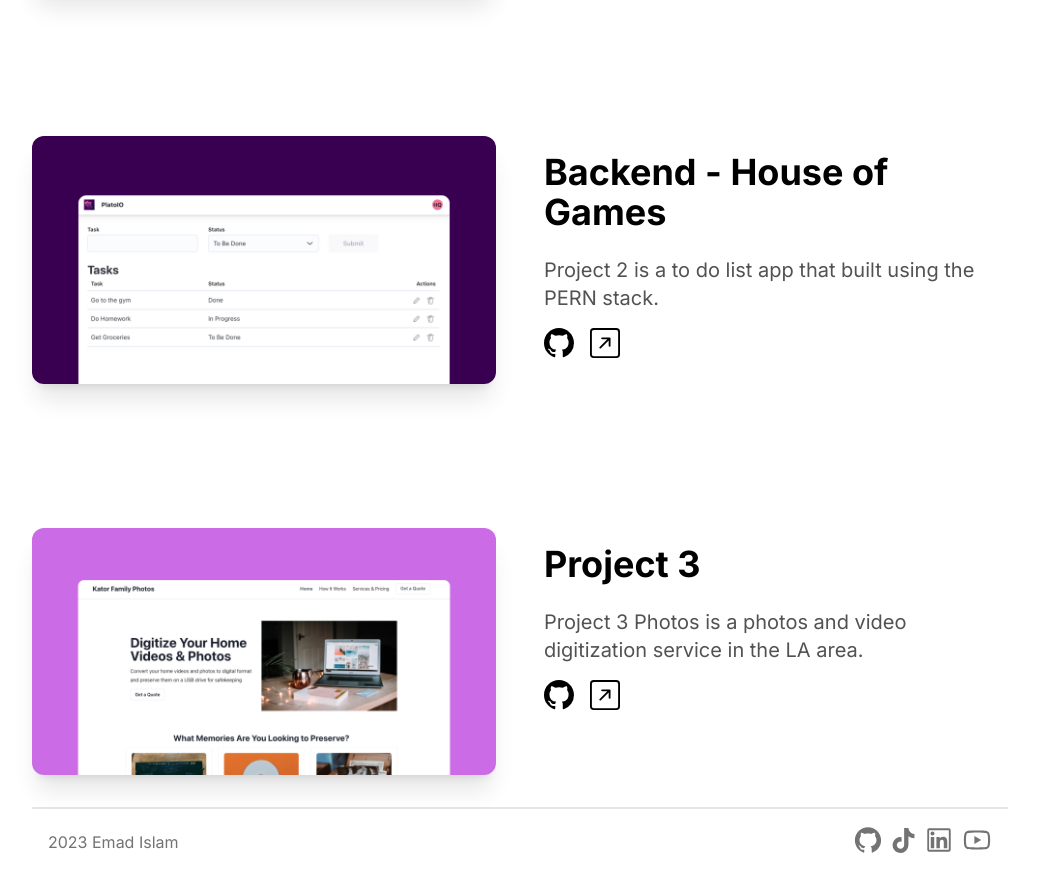
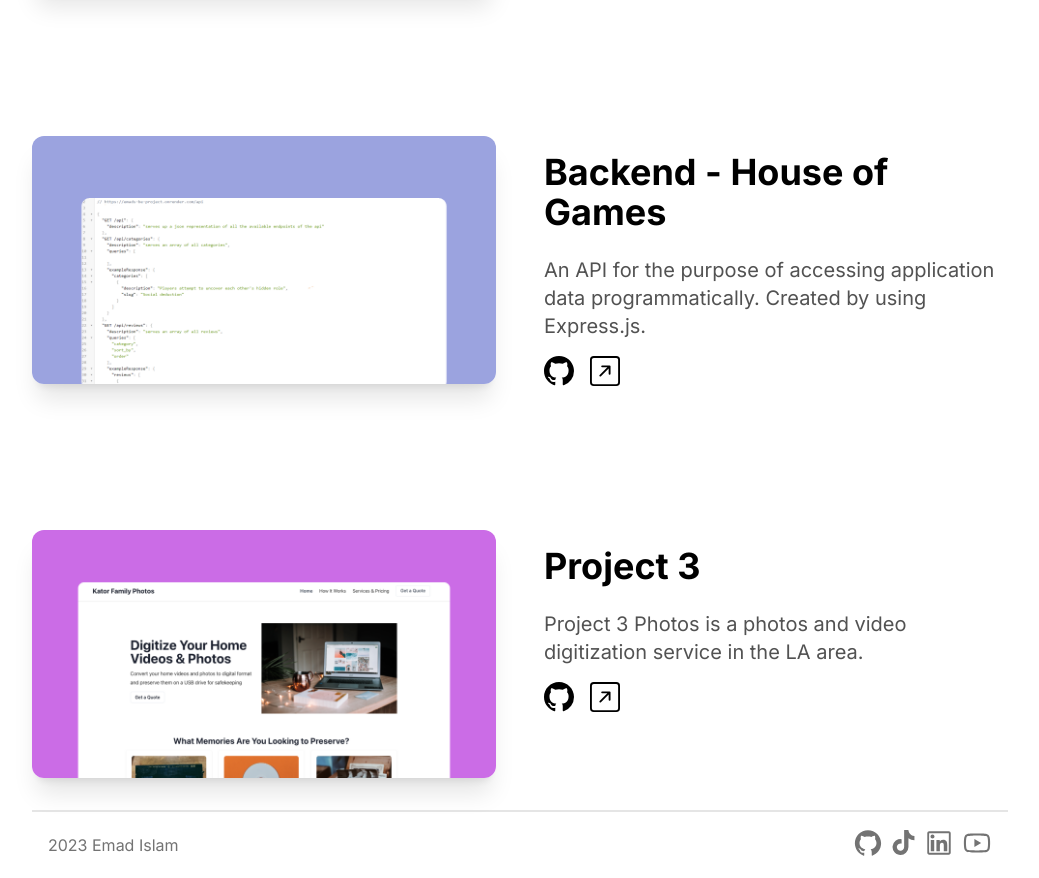
Before and after one commit to code-emad/porfolio-ver1, a Next.js app: page / in a window 1280 px wide. Shown: the part 2180-3058 px from the top of the page, without its empty margins (120-1159 px from the left). Built offline with nearby package versions, Linux system fonts and the light colour scheme.

Commit message:
changing project 2 to BE house of games

```diff
--- a/src/app/Components/ProjectSection.tsx
+++ b/src/app/Components/ProjectSection.tsx
@@ -16,10 +16,10 @@ const projects = [
   {
     name: "Backend - House of Games",
     description:
-      "Project 2 is a to do list app that built using the PERN stack.",
-    image: "/platoio.png",
-    github: "https://github.com/hqasmei/platoio",
-    link: "https://platoio.com/register",
+      "An API for the purpose of accessing application data programmatically. Created by using Express.js.",
+    image: "/BE-House-of-Games.png",
+    github: "https://github.com/code-emad/BE-House-Of-Games",
+    link: "https://emads-be-project.onrender.com/api",
   },
   {
     name: "Project 3",
```
Also changed, not shown: public/BE-House-of-Games.png (added).
